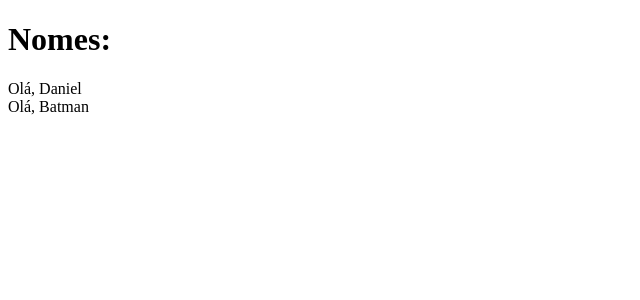
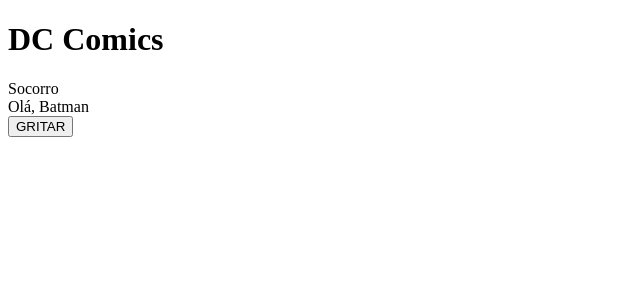
Before and after one commit to DanielSCustodio/Curso-revisao-React, a React (Create React App) app in the folder app/: page / in a window 1280 px wide. Shown: the top 300 px of the page, without its empty margins (0-640 px from the left). Built offline with nearby package versions, Linux system fonts and the light colour scheme.

Commit message:
feat: useState

```diff
--- a/app/src/App.js
+++ b/app/src/App.js
@@ -2,11 +2,16 @@
 import Name from './components/Name'
 
 export default function App() {
+  const [help, setHelp] = React.useState('Socorro');
+
   return (
     <div>
-      <h1>Nomes:</h1>
-      <Name name="Daniel"/>
+      <h1>DC Comics</h1>
+      <span>{help}</span>
+      <br/>
       <Name name="Batman"/>
+
+      <button onClick={()=> setHelp(help+"o")}>GRITAR</button>
     </div>
   )
 }
```
